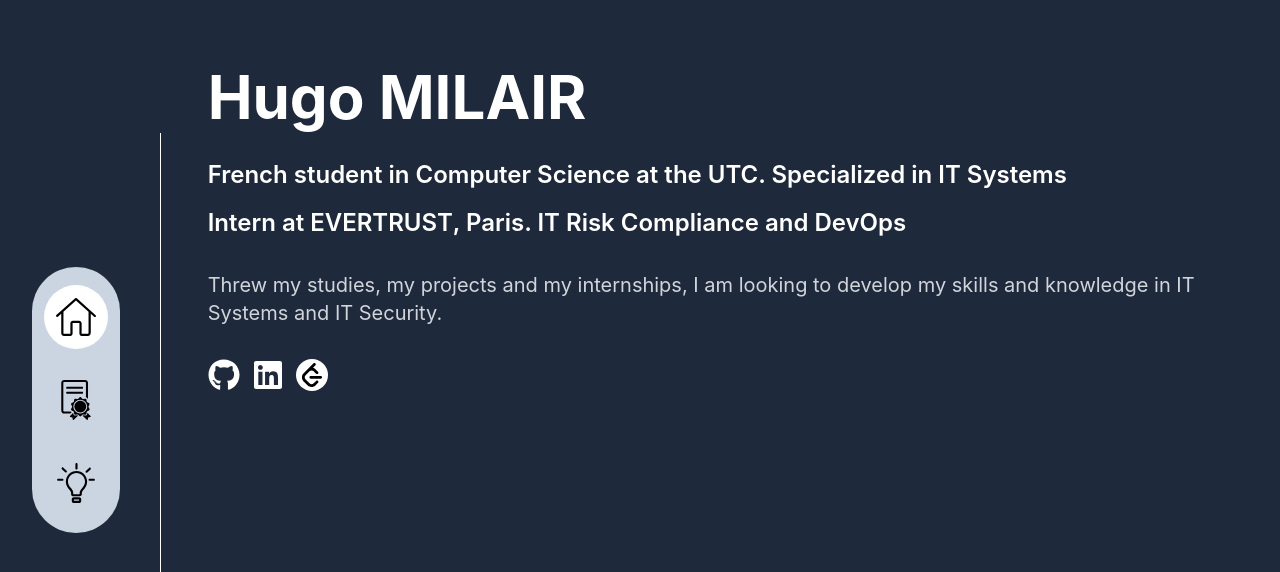
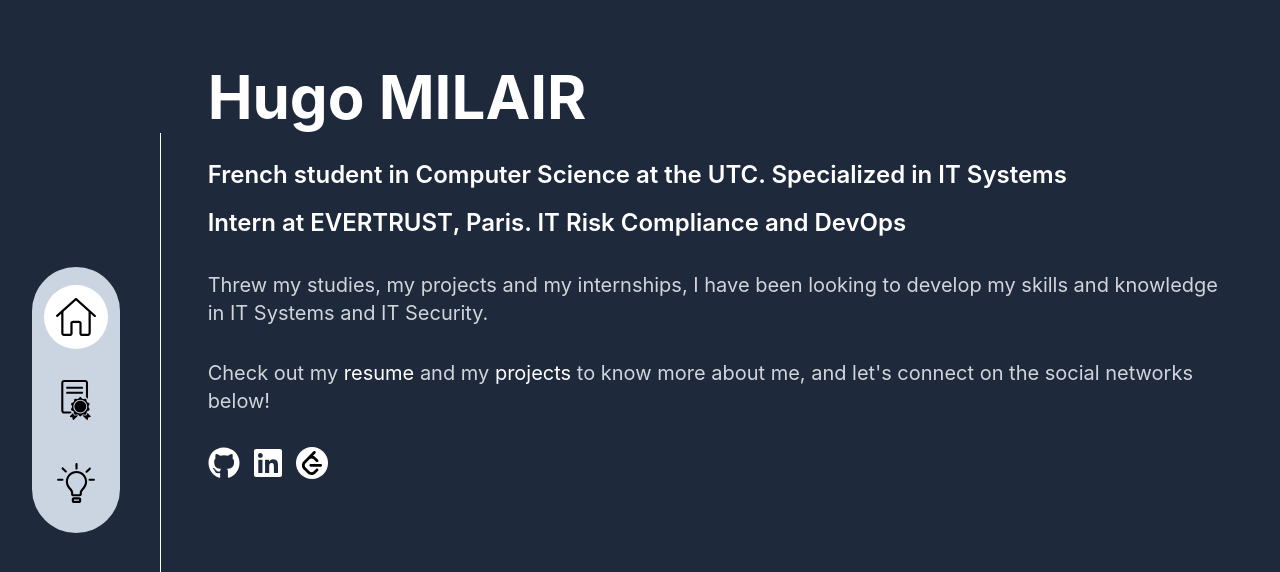
Before and after one commit to milairhu/milairhu.github.io, a React (Create React App) app: page / in a window 1280 px wide. Shown: the top 572 px of the page. Built offline with nearby package versions, Linux system fonts and the light colour scheme.

Commit message:
Edit HomePage

```diff
--- a/src/components/Home/HomePage.tsx
+++ b/src/components/Home/HomePage.tsx
@@ -11,7 +11,11 @@ const HomePage = () => {
             <div className='text-2xl font-semibold text-left'>Intern at <a className='link-underlined' href='https://evertrust.io/' target="_blank">EVERTRUST</a>, Paris. IT Risk Compliance and DevOps</div>
           </div>
           <p className=' text-gray-300 text-xl'>
-            Threw my studies, my projects and my internships, I am looking to develop my skills and knowledge in IT Systems and IT Security.
+            Threw my studies, my projects and my internships, I have been looking to develop my skills and knowledge in IT Systems and IT Security.
+          </p>
+          <p className=' text-gray-300 text-xl'>
+            Check out my <a className='link-underlined' href='/resume'>resume</a> and my <a className='link-underlined' href='/projects'>projects</a> to know more about me, and let's connect on the social networks
+             below!
           </p>
           <ContactBar />
         </div>
```
